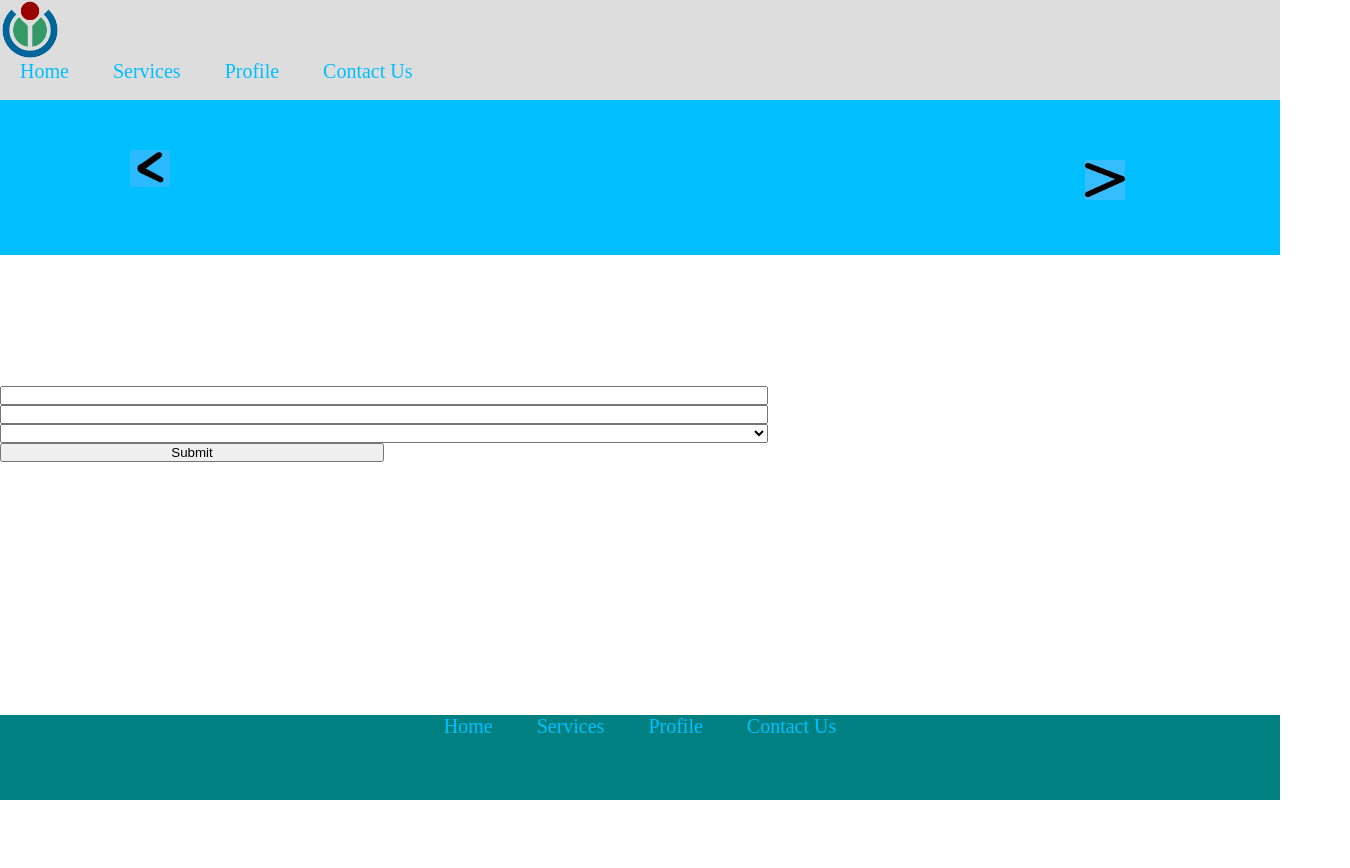
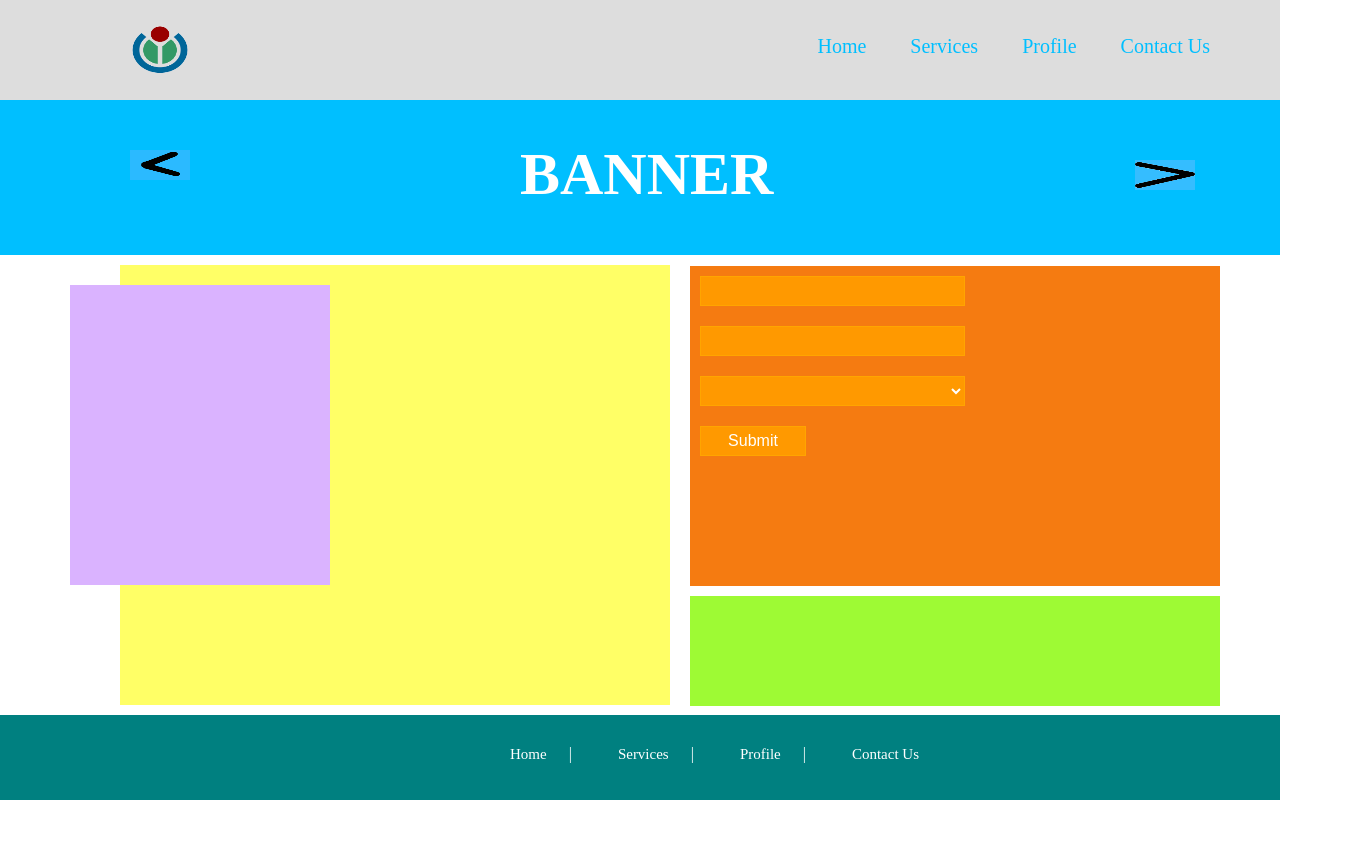
Before and after one commit to subhasreegit/css_advanced, a plain HTML site: page index.html in a window 1280 px wide. Shown: the whole page, 1350 px wide, since content can reach past the window. Before the commit the page ends 800 px from the top, so only its background shows below. Drawn offline with Linux system fonts and the light colour scheme.

Commit message:
Update index.html

```diff
--- a/index.html
+++ b/index.html
@@ -1,58 +1,14 @@
 <html>
 <head>
-<title>thecss first assignment</title>
+<title>The css advanced assignment</title>
 <link rel="stylesheet" type="text/css" href="1.css">
 </head>
 <body>
-<div id="main">
-	<div class="header">
-        <div class="logo">
-		<img src="pictures/download.png" width="60px">
-		</div>
-		<div class="navigationbar">
-			<ul>
-			<li><a href="#">Home</a></li>
-			<li><a href="#">Services</a></li>
-			<li><a href="#">Profile</a></li>
-			<li><a href="#">Contact Us</a></li>
-			</ul>
-		</div>
-	</div>
-	<div class="banner">
-		<div id="leftArrow">
-			<img src="pictures/1.png" width="40px">
-		</div>
-		<div id="rightArrow">
-			<img src="pictures/2.png" width="40px">
-		</div>
-		<div id="bannerText">
-			<h1>BANNER</h1>
-		</div>
 
-	</div>
-	<div class="content">
-		<div id="leftcontent">
-			<div id="left1"></div>
-			<div id="left2"></div>
-		</div>
-		<div id="rightcontent">
-			<div id="right1">
-				<form name="frm">
-					<input type="text" name="" class="boxes" style="width:60%">
-					<input type="text" name="" class="boxes" style="width:60%">
-					<select name="city" class="boxes" style="width:60%">
-						<option></option>
-						<option></option>
-					</select><br>
-					<input type="submit" name="" class="boxes" style="width:30%">
-				</form></div>
-			<div id="right2">
-
-			</div>
-		</div>
-	</div>
-	<div class="footer">
-		<div id="bottombar" align="center">
+<div class="header">
+	<div class="container">
+		<img id="logo" src="pictures/download.png" alt="logo" width="60" height="50">
+		<div class="bar1">
 			<ul>
 			<li><a href="#">Home</a></li>
 			<li><a href="#">Services</a></li>
@@ -62,5 +18,60 @@
 		</div>
 	</div>
 </div>
+
+<div class="banner">
+	<div class="container1">
+		<img id="LeftArrow" src="pictures/1.png" alt="LeftArrow"width="60" height="30">
+		<div id="bannerText" align="center">
+			<h1>BANNER</h1>
+		</div>
+		<img id="RightArrow" src="pictures/2.png" alt="RightArrow" width="60" height="30">
+	</div>
+</div>
+
+<div class="content">
+	<div id="container2">
+		<div id="behindbox">
+		</div>
+		<div id="upperbox">
+		</div>
+		<div class="rightside">
+			<div class="box1">
+				<form name="form">
+					<input type="text" name="Type Here" class="box">
+					<input type="text" name="Type here" class="box">
+					<select type="text" name="Place" class="box">
+						<option></option>
+						<option></option>
+						<option></option>
+					</select>
+					<br>
+					<input type="submit" name="Submit" class="box">
+				</form>
+			</div>
+			<div class="box2">
+			</div>
+
+		</div>
+	</div>
+</div>
+
+
+
+<div class="footer">
+	<div class="container3">
+		<div id="bar2">
+			<ul>
+			<li><a href="#">Home</a></li>
+			<li><a href="#">Services</a></li>
+			<li><a href="#">Profile</a></li>
+			<li><a href="#">Contact Us</a></li>
+			</ul>
+		</div>
+	</div>
+</div>
+
+
+
 </body>
 </html>
```
